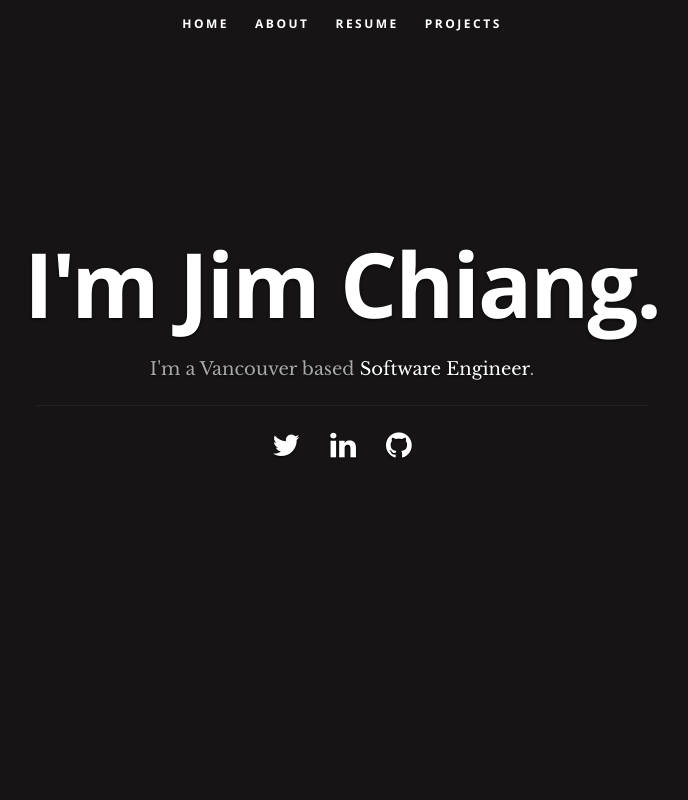
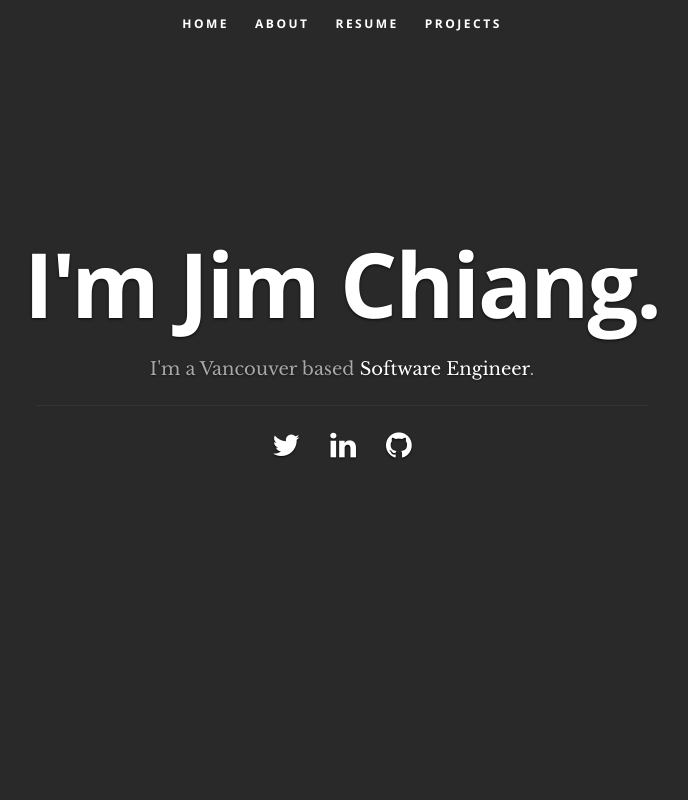
Before and after one commit to dohkno/Personal-Website, a React (Create React App) app: page / in a window 1280 px wide. Shown: the top 800 px of the page, without its empty margins (298-986 px from the left). Built offline with nearby package versions, Linux system fonts and the light colour scheme.

Commit message:
change header banner and nav colours

```diff
--- a/public/css/layout.css
+++ b/public/css/layout.css
@@ -33,7 +33,7 @@ header {
    height: 800px;
    min-height: 500px;
    width: 100%;
-   background: #161415 no-repeat top center;
+   background: #292929 no-repeat top center;
    background-size: cover !important;
 	-webkit-background-size: cover !important;
    text-align: center;
@@ -48,7 +48,7 @@ header:before {
    height: 100%;
 }
 header .banner {
-   background: #161415;
+   background: #292929;
    display: inline-block;
    vertical-align: middle;
    margin: 0 auto;
@@ -123,7 +123,7 @@ header .scrolldown a:hover { color: #11ABB0; }
 /* primary navigation
 --------------------------------------------------------------------- */
 #nav-wrap ul, #nav-wrap li, #nav-wrap a {
-   background: #161415;
+   background: #292929;
 	 margin: 0;
 	 padding: 0;
 	 border: none;
```
